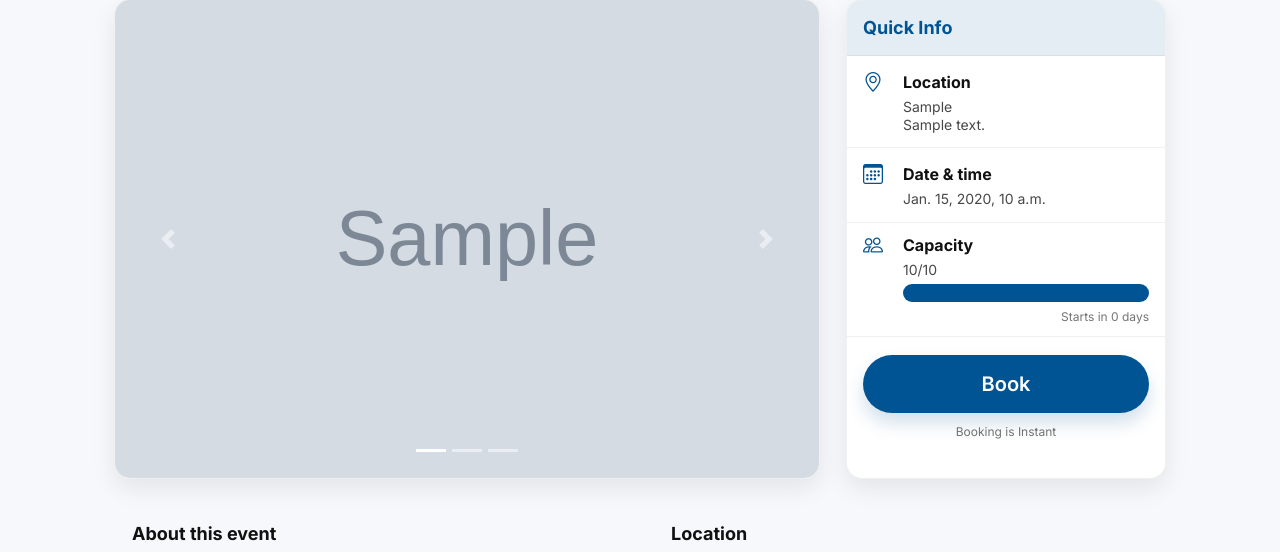
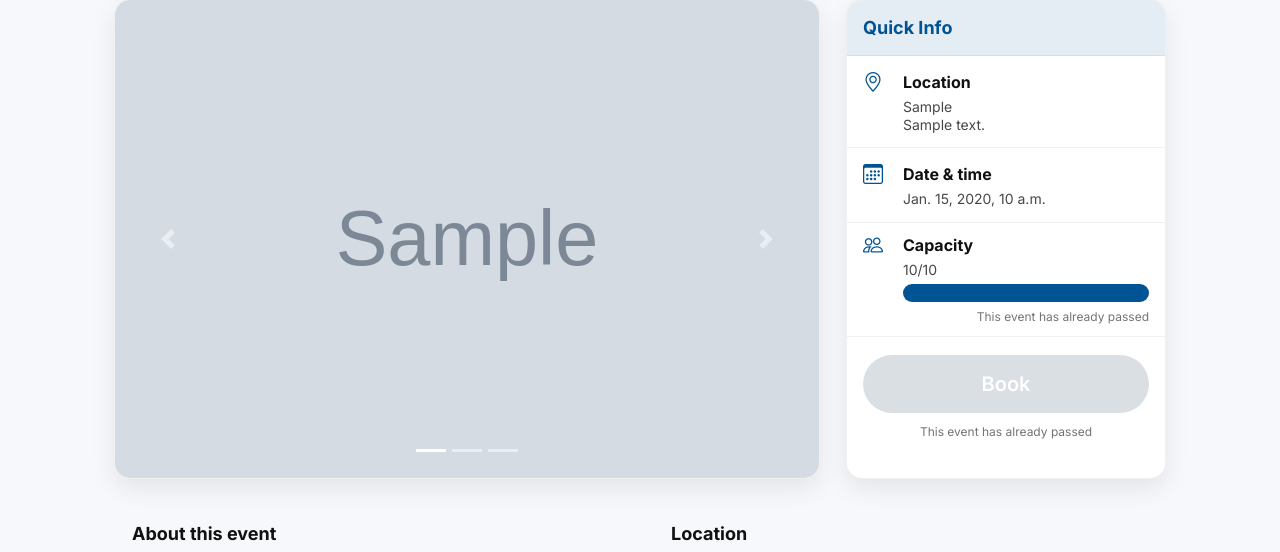
Before and after one commit to uknijay/bookr, a Django app: page /events/1/ in a window 1280 px wide. Shown: the part 249-801 px from the top of the page. Run offline with Django 3.2, Linux system fonts and the light colour scheme; tables that the repository leaves empty hold one stand-in row (values such as "Sample post"); grey boxes marked "Sample" are stand-in pictures; some libraries are stand-ins or nearby versions.

Commit message:
Users can now Rate. Non Users cannot rate. And No users can book passed events.

```diff
--- a/main/templates/main/events/detail.html
+++ b/main/templates/main/events/detail.html
@@ -165,6 +165,19 @@
       font-weight: 600;
       box-shadow: 0 10px 18px rgba(0,84,147,.18);
       transition: background-color 0.1s, box-shadow 0.2s;
+    }
+
+      .qi-actions .btn-disabled.btn-lg{
+      width: 100%;
+      border: 0;
+      background: #c7ced6;
+      color: #ffffff;
+      padding: 14px 16px;
+      border-radius: 999px;
+      font-weight: 600;
+      box-shadow: none;
+      cursor: not-allowed;
+      pointer-events: none;
     }
 
     .qi-actions .btn-primary.btn-lg:hover {
@@ -408,20 +421,33 @@
                   <div class="progress" role="progressbar" aria-label="Capacity" aria-valuenow="{{ capacityPercent }}" aria-valuemin="0" aria-valuemax="100">
                     <div class="progress-bar" style="width: {{ capacityPercent }}%"></div>
                   </div>
+                  {% if event_has_passed %}
+                  <div class="qi-footnote"> This event has already passed</div>
+                  {% else %}
                   <div class="qi-footnote">Starts in {{ daysUntilStart }} days</div>
+                  {% endif %}
                 </div>
               </div>
           </div>
         </div>
         </div>
 
-        <div class="qi-actions">
-          <form method="POST" action="{% url 'book_event' event.id %}">
-            {% csrf_token %}
+        {% if show_rating_component %}
+            {% include "main/components/rating_component.html" %}
+        {% elif event_has_passed %}
+            <div class="qi-actions">
+              <button type="button" class="btn btn-disabled btn-lg" disabled>Book</button>
+              <div class="qi-sub">This event has already passed</div>
+            </div>
+        {% else %}
+          <div class="qi-actions">
+            <form method="POST" action="{% url 'book_event' event.id %}">
+              {% csrf_token %}
               <button type="submit" class="btn btn-primary btn-lg">Book</button>
-          </form>
+            </form>
             <div class="qi-sub">Booking is Instant</div>
-        </div>
+          </div>
+        {% endif %}
 
       </aside>
     </section>
--- a/main/urls.py
+++ b/main/urls.py
@@ -9,5 +9,6 @@ urlpatterns = [
     path('contact/', views.contact, name='contact'),
     path("events/<int:event_id>/", views.event_detail, name="event_detail"),
     path("events/<int:event_id>/book/", views.book_event, name="book_event"),
-    path("business/create-event/", views.create_event, name="create_event")
+    path("business/create-event/", views.create_event, name="create_event"),
+    path("events/<int:event_id>/rate/", views.rate_event, name="rate_event"),
 ]
--- a/main/views.py
+++ b/main/views.py
@@ -1,21 +1,14 @@
 from django.utils import timezone
-from .models import Event, Customer
-
-from django.shortcuts import render, redirect
-from django.shortcuts import get_object_or_404, render, redirect
+from django.shortcuts import render, redirect, get_object_or_404
 from django.contrib.auth.hashers import check_password
 from django.contrib import messages
-from .decorators import *
-from main.models import EventPhoto, Account
-from .decorators import *
-from main.models import EventPhoto, Account
-from .forms import LoginForm, EventForm
-from datetime import datetime
 from django.db.models import Q
-from main.models import EventPhoto, Account, Books
-from .forms import *
 from django.db import transaction
 
+from .decorators import *
+from .forms import LoginForm, EventForm, RegistrationForm
+from .models import Event, Customer, Business
+from main.models import EventPhoto, Account, Books, Rates
 
 ## NOTE: Look at /decorators.py, can use these to check if user is logged in and allow only logged in user to access view.
 ##       This is good for like "create event", "rate business", "book event" etc,
@@ -161,6 +154,30 @@ def event_detail(request, event_id):
         if capacityPercent > 100:
             capacityPercent = 100
 
+
+    event_has_passed = event.date < timezone.now()
+
+    show_rating_component = False
+    existing_rating = None
+
+    if request.session.get("accountId") and request.session.get("accountType") == "customer":
+        customer = Customer.objects.filter(accountId=request.session.get("accountId")).first()
+
+        if customer:
+            has_booked = Books.objects.filter(customerId=customer, eventId=event).exists()
+
+
+            if has_booked and event_has_passed:
+                show_rating_component = True
+
+                existing_rate = Rates.objects.filter(
+                    customerId=customer,
+                    businessId=event.organiser
+                ).first()
+
+                if existing_rate:
+                    existing_rating = existing_rate.rating
+
     return render(request, "main/events/detail.html", {
         "event": event,
         "eventPhotos": eventPhotos,
@@ -169,7 +186,11 @@ def event_detail(request, event_id):
         "avgRating": avgRating,
         "reviewCount": reviewCount,
         "starDisplay": starDisplay,
+        "show_rating_component": show_rating_component,
+        "existing_rating": existing_rating,
+        "event_has_passed": event_has_passed,
     })
+
 
 @customer_required #Decorator handles checking if user logged in and is customer, if not logged in --> /login, if not customer --> /discover
 def book_event(request, event_id):
@@ -232,3 +253,36 @@ def create_event(request):
         "form": EventForm(),
         "form_data": {},
     })
+
+
+
+@customer_required
+def rate_event(request, event_id):
+
+    if request.method != "POST":
+        return redirect("event_detail", event_id=event_id)
+
+    event = get_object_or_404(Event, id=event_id)
+    customer = get_object_or_404(Customer, accountId=request.session.get("accountId"))
+
+    has_booked = Books.objects.filter(customerId=customer, eventId=event).exists()
+    event_has_passed = event.date <= timezone.now()
+
+    if not has_booked or not event_has_passed:
+        messages.error(request, "You can only rate events you booked after they have passed")
+        return redirect("event_detail", event_id=event_id)
+
+    try:
+        rating_value = int(request.POST.get("rating"))
+    except (TypeError, ValueError):
+        messages.error(request, "Invalid rating")
+        return redirect("event_detail", event_id=event_id)
+
+    Rates.objects.update_or_create(
+        customerId=customer,
+        businessId=event.organiser,
+        defaults={"rating": rating_value}
+    )
+
+    messages.success(request, "Rating submitted successfully.")
+    return redirect("event_detail", event_id=event_id)
```
Also changed, not shown: main/templates/main/components/rating_component.html (added, +36 -0 lines).
